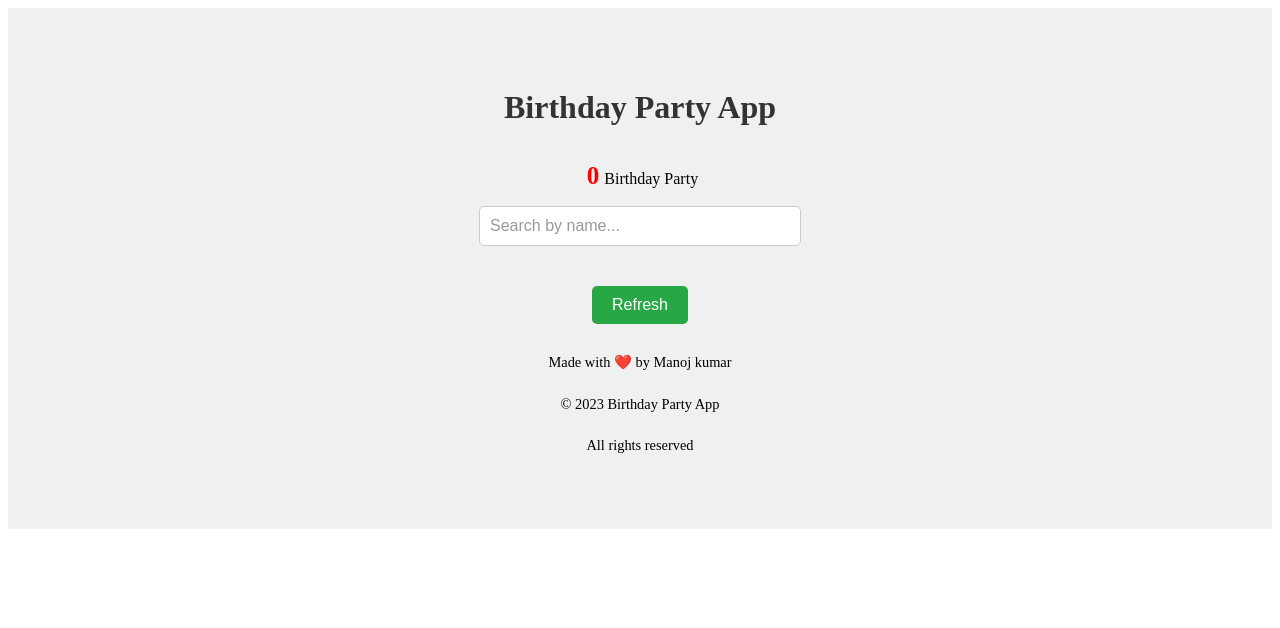
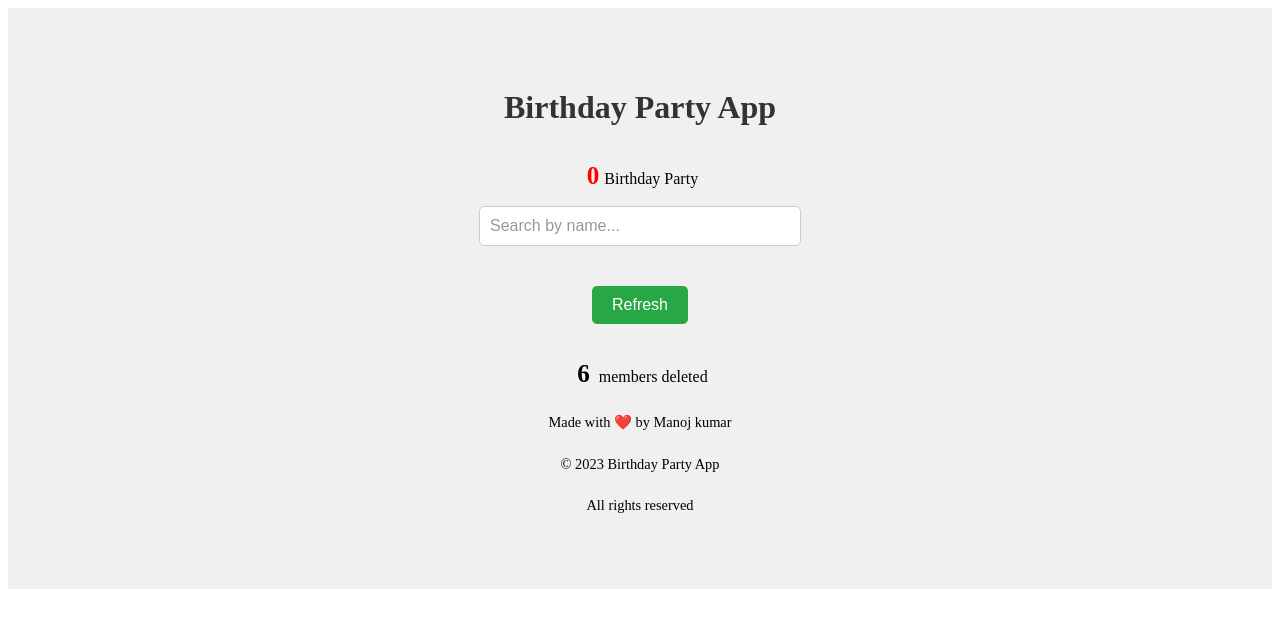
Before and after one commit to GADDAMEEDIMANOJKUMAR/Birthday-party, a React (Vite) app: page / in a window 1280 px wide. Both pictures are taken after a click on the button "Clear All". Shown: the top 628 px of the page. Built offline with nearby package versions, Linux system fonts and the light colour scheme.

Commit message:
how many members deleted add in the bottom of App.jsx

```diff
--- a/src/App.jsx
+++ b/src/App.jsx
@@ -13,7 +13,7 @@ const App = () => {
 
   return (
     <div className='container'>
-      <h1  className='head'>Birthday Party App</h1>
+      <h1 className='head'>Birthday Party App</h1>
       <p className='para'>
         <span
           className='length'
@@ -21,54 +21,60 @@ const App = () => {
         >
           {people.length}
         </span>
-         Birthday Party</p>
-         <input type='text' className='search' placeholder='Search by name...' onChange={(e) => {
+        Birthday Party
+      </p>
+      <input
+        type='text'
+        className='search'
+        placeholder='Search by name...'
+        onChange={(e) => {
           const searchTerm = e.target.value.toLowerCase()
-          const filteredPeople = data.filter(person => person.name.toLowerCase().includes(searchTerm))
+          const filteredPeople = data.filter(person =>
+            person.name.toLowerCase().includes(searchTerm)
+          )
           setPeople(filteredPeople)
-        }} />
+        }}
+      />
 
       <div className='people'>
         {people.map((person) => {
-          // console.log(person)
           const { age, id, image, name } = person
-          // console.log(age,id,image,name)
           return (
-
             <div className='person' key={id}>
               <img src={image} alt={name} className='person-image' />
               <div className='person-info'>
                 <h4 className='person-name'>{name}</h4>
                 <p className='person-age'>Age: {age}</p>
-                </div>
-                <i className="bi bi-trash-fill del" onClick={() => handleDelete(id)}></i>
-                </div>
+              </div>
+              <i className="bi bi-trash-fill del" onClick={() => handleDelete(id)}></i>
+            </div>
           );
         })}
-    </div>
+      </div>
 
-    <div className='buttons'>
+      <div className='buttons'>
+        {people.length >= 1 && (
+          <button className='btn' onClick={() => setPeople([])}>
+            Clear All
+          </button>
+        )}
+        {people.length === 0 && (
+          <button className='btn' onClick={() => setPeople(data)}>
+            Refresh
+          </button>
+        )}
+      </div>
 
-      {people.length >= 1 && <button className='btn' onClick={() => setPeople([])}>
-        Clear All
-      </button>}
-      {people.length == 0 &&<button className='btn' onClick={() => setPeople(data)}>
-        Refresh
-      </button>}
-    </div>
-      {/* <div>
-          <a
-          href={`mailto:manojgoud335@gmail.com?subject=Happy Birthday!&body=Happy Birthday, have a great day!`}
-          className="btn"
-          >
-          Send Email
-          </a>
-      </div> */}
+      {/* Show how many members deleted if not full, else show nothing */}
+      {people.length !== data.length && (
+        <p className='para'>
+          <span className='length'>{data.length - people.length}</span> member{data.length - people.length > 1 ? 's' : ''} deleted
+        </p>
+      )}
 
       <p className='footer'>Made with ❤️ by Manoj kumar</p>
       <p className='footer'>© 2023 Birthday Party App</p>
       <p className='footer'>All rights reserved</p>
-
     </div>
   );
 }
```
